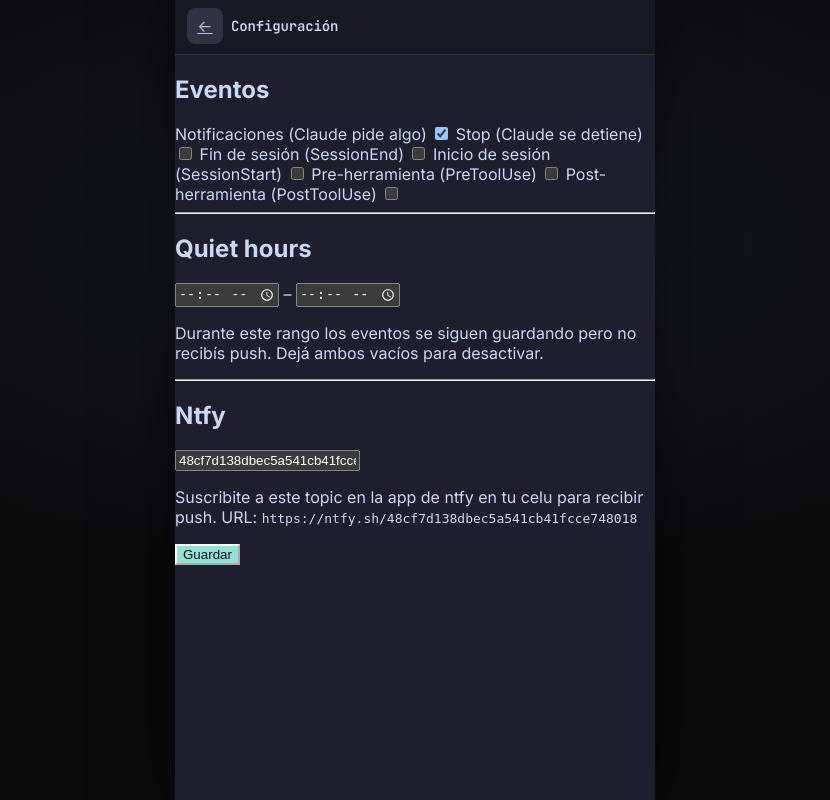
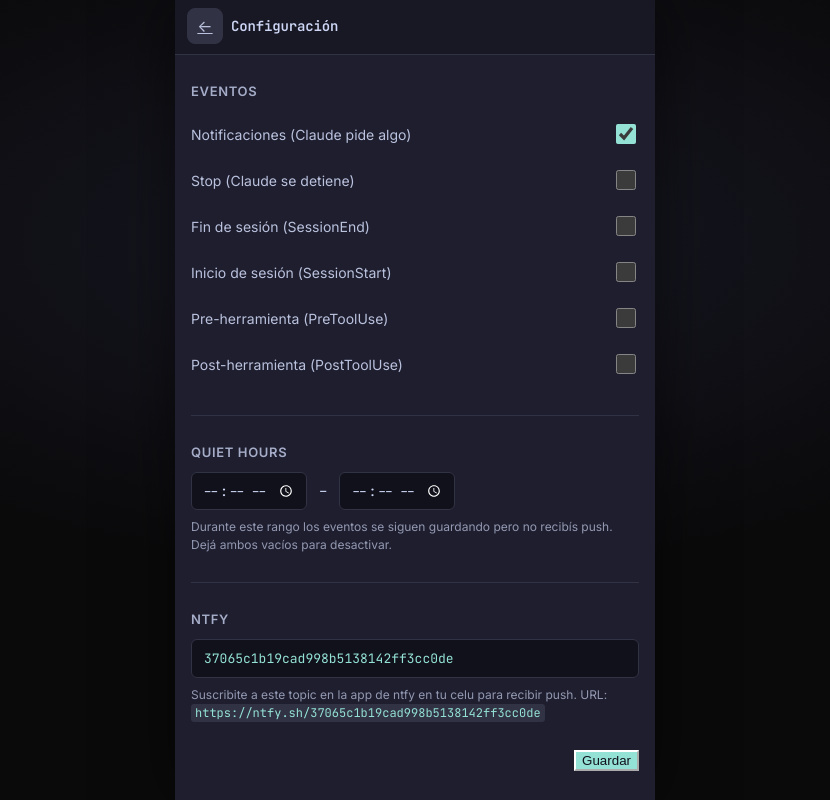
Before and after one commit to gabiito/claude-remote, a FastAPI app: page /settings in a window 1280 px wide. Shown: the whole page, without its empty margins (225-1055 px from the left). Run offline with FastAPI, Linux system fonts and the light colour scheme; data comes from the database, SQL or seed files in the repository; parts of the project's set-up code (start-up, migrations or seed data) failed here and were passed over; some libraries are stand-ins or nearby versions.

Commit message:
feat(ui): gear link in header + settings page CSS

```diff
--- a/src/claude_remote/routes/settings.py
+++ b/src/claude_remote/routes/settings.py
@@ -9,7 +9,7 @@ from claude_remote.config import Settings, get_settings
 from claude_remote.db.connection import get_connection_for
 from claude_remote.db.notifications import NotificationsRepository
 from claude_remote.routes._templates import templates as TEMPLATES
-from claude_remote.services.notifier import _parse_time
+from claude_remote.services.notifier import _parse_time  # type: ignore[reportPrivateUsage]
 
 router = APIRouter(tags=["settings"])
 
@@ -49,7 +49,7 @@ async def update_settings(
 
     for label, value in (("inicio", qh_start), ("fin", qh_end)):
         if value is not None and _parse_time(value) is None:
-            content = TEMPLATES.get_template("partials/error_message.html").render(
+            content = TEMPLATES.get_template("partials/error_message.html").render(  # type: ignore[attr-defined]
                 message=f"Formato inválido en quiet hours ({label}); usá HH:MM."
             )
             return HTMLResponse(
@@ -69,7 +69,7 @@ async def update_settings(
         quiet_hours_end=qh_end,
     )
 
-    content = TEMPLATES.get_template("partials/settings_toast.html").render()
+    content = TEMPLATES.get_template("partials/settings_toast.html").render()  # type: ignore[attr-defined]
     return HTMLResponse(
         content=content,
         status_code=200,
--- a/src/claude_remote/static/css/app.css
+++ b/src/claude_remote/static/css/app.css
@@ -1085,7 +1085,140 @@ body {
   to   { transform: translateY(0); }
 }
 
-/* ── 24. Reduced-motion overrides ── */
+/* ── 24. Settings page ── */
+
+/* Gear icon link — icon-only sibling of cr-new-btn */
+.cr-gear-link {
+  display: inline-flex;
+  align-items: center;
+  justify-content: center;
+  min-width: 40px;
+  height: 36px;
+  padding: 0 10px;
+  background: var(--bg-2);
+  border: 1px solid var(--line-0);
+  border-radius: 8px;
+  color: var(--fg-1);
+  text-decoration: none;
+  font-size: 16px;
+  font-family: var(--fnt-ui);
+}
+.cr-gear-link:hover { color: var(--accent); border-color: var(--accent); }
+
+/* Settings main column */
+.cr-settings-main {
+  flex: 1;
+  padding: 16px;
+  max-width: 720px;
+  margin: 0 auto;
+  width: 100%;
+}
+.cr-settings-section { padding: 12px 0; }
+.cr-settings-section h2 {
+  font-family: var(--fnt-ui);
+  font-size: 13px;
+  font-weight: 600;
+  color: var(--fg-2);
+  text-transform: uppercase;
+  letter-spacing: 0.05em;
+  margin: 0 0 12px 0;
+}
+
+/* Toggle row */
+.cr-toggle-row {
+  display: flex;
+  align-items: center;
+  justify-content: space-between;
+  padding: 10px 0;
+  font-family: var(--fnt-ui);
+  font-size: 14px;
+  color: var(--fg-1);
+  cursor: pointer;
+  min-height: 44px;
+}
+.cr-toggle-row input[type="checkbox"] {
+  width: 20px;
+  height: 20px;
+  accent-color: var(--accent);
+  cursor: pointer;
+}
+
+/* Quiet-hours time range */
+.cr-time-range {
+  display: flex;
+  align-items: center;
+  gap: 12px;
+  font-family: var(--fnt-mono);
+  font-size: 14px;
+}
+.cr-time-range input[type="time"] {
+  background: var(--bg-input);
+  border: 1px solid var(--line-0);
+  border-radius: 6px;
+  color: var(--fg-0);
+  padding: 8px 10px;
+  font-family: inherit;
+}
+
+/* Helper text */
+.cr-helper {
+  margin: 8px 0 0 0;
+  font-family: var(--fnt-ui);
+  font-size: 12px;
+  color: var(--fg-3);
+  line-height: 1.5;
+}
+.cr-helper code {
+  font-family: var(--fnt-mono);
+  background: var(--bg-2);
+  padding: 1px 4px;
+  border-radius: 3px;
+  color: var(--accent);
+}
+
+/* Ntfy topic input — readonly */
+.cr-topic-input {
+  width: 100%;
+  background: var(--bg-input);
+  border: 1px solid var(--line-0);
+  border-radius: 6px;
+  color: var(--accent);
+  font-family: var(--fnt-mono);
+  font-size: 13px;
+  padding: 10px 12px;
+}
+
+/* Divider */
+.cr-divider {
+  border: 0;
+  border-top: 1px solid var(--line-0);
+  margin: 16px 0;
+}
+
+/* Settings actions row */
+.cr-settings-actions {
+  display: flex;
+  justify-content: flex-end;
+  padding: 16px 0;
+}
+
+/* Generic toast — mirrors cr-sync-toast */
+.cr-toast {
+  display: inline-flex;
+  align-items: center;
+  gap: 8px;
+  padding: 8px 14px;
+  margin: 8px 0;
+  background: var(--bg-2);
+  border: 1px solid var(--st-active);
+  border-radius: 8px;
+  color: var(--st-active);
+  font-family: var(--fnt-mono);
+  font-size: 12px;
+  animation: cr-fade-in 180ms ease-out;
+}
+
+/* ── 26. Reduced-motion overrides ── */
 @media (prefers-reduced-motion: reduce) {
   .cr-led[data-status="needs"]::before,
   .cr-led[data-status="needs"]::after,
@@ -1094,7 +1227,7 @@ body {
   .cr-pill[data-status="needs"] .cr-pill-mark { animation: none; }
 }
 
-/* ── 25. Desktop responsive wrapper ── */
+/* ── 27. Desktop responsive wrapper ── */
 @media (min-width: 720px) {
   body {
     align-items: center;
--- a/src/claude_remote/templates/home.html
+++ b/src/claude_remote/templates/home.html
@@ -46,6 +46,7 @@
               hx-swap="innerHTML">
         ↓ Sync
       </button>
+      <a href="/settings" class="cr-gear-link" aria-label="Configuración" title="Configuración">⚙</a>
     </div>
 
     {# Sync toast slot — HTMX swaps sync_summary.html fragment here #}
--- a/src/claude_remote/templates/project_view.html
+++ b/src/claude_remote/templates/project_view.html
@@ -29,6 +29,7 @@
         {% endif %}
       </div>
     </div>
+    <a href="/settings" class="cr-gear-link" aria-label="Configuración" title="Configuración">⚙</a>
     <button class="cr-pv-menu" aria-label="Menú">⋯</button>
   </div>
 
```
